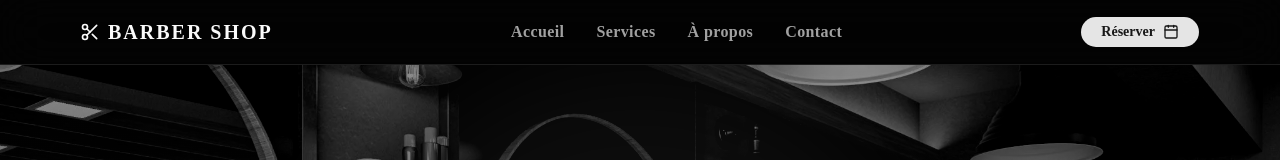
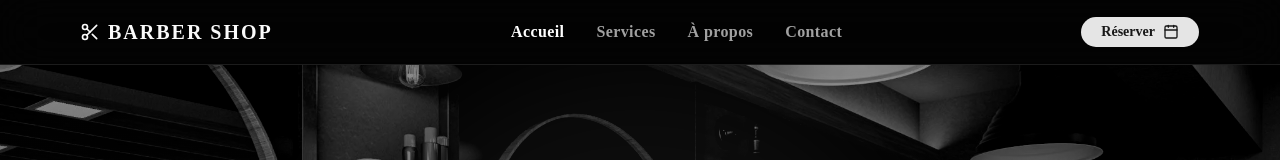
Before and after one commit to BrahimCodeA/Barber-Shop, a Next.js app: page / in a window 1280 px wide. Shown: the top 160 px of the page. Built offline with nearby package versions, Linux system fonts and the light colour scheme; a web font is replaced by a local one.

Commit message:
Ajout du suivi de section active avec Intersection Observer

```diff
--- a/components/Navbar/DesktopNav.tsx
+++ b/components/Navbar/DesktopNav.tsx
@@ -1,10 +1,20 @@
+"use client";
+
 import { Calendar } from "lucide-react";
-
 import { Button } from "@/components/ui/button";
 import { navLinks } from "./links";
 import CustomLink from "../CustomLink";
+import useActiveSection from "@/hooks/useActiveSection";
 
 export default function DesktopNav() {
+  const activeSection = useActiveSection([
+    "hero",
+    "services",
+    "about",
+    "contact",
+  ]);
+
+  console.log(activeSection);
   return (
     <>
       <nav className="hidden md:flex items-center gap-8 text-muted-foreground tracking-wide">
@@ -12,7 +22,11 @@ export default function DesktopNav() {
           <CustomLink
             key={link.href}
             href={link.href}
-            className="hover:text-white transition"
+            className={`transition ${
+              activeSection === link.href.slice(1)
+                ? "text-white"
+                : "text-muted-foreground hover:text-white"
+            }`}
           >
             {link.label}
           </CustomLink>
--- a/components/Navbar/Navbar.tsx
+++ b/components/Navbar/Navbar.tsx
@@ -17,7 +17,6 @@ export default function Navbar() {
         </div>
 
         <DesktopNav />
-
         <MobileMenu />
       </div>
     </header>
--- /dev/null
+++ b/hooks/useActiveSection.ts
@@ -0,0 +1,34 @@
+"use client";
+
+import { useEffect, useState } from "react";
+
+export default function useActiveSection(sectionIds: string[]) {
+  const [activeSection, setActiveSection] = useState(sectionIds[0]);
+
+  useEffect(() => {
+    const observer = new IntersectionObserver(
+      (entries) => {
+        const visible = entries.find((entry) => entry.isIntersecting);
+
+        if (visible) {
+          setActiveSection(visible.target.id);
+        }
+      },
+      {
+        rootMargin: "-20% 0px -90% 0px",
+      }
+    );
+
+    sectionIds.forEach((id) => {
+      const element = document.getElementById(id);
+
+      if (element) {
+        observer.observe(element);
+      }
+    });
+
+    return () => observer.disconnect();
+  }, [sectionIds]);
+
+  return activeSection;
+}
```
